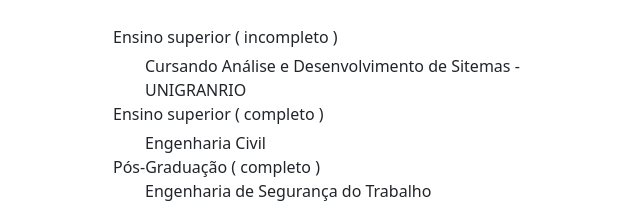
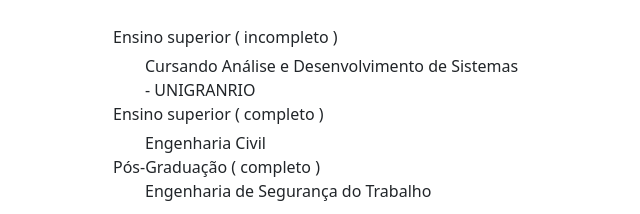
Before and after one commit to pereira-alves/pereira-alves.github.io, a plain HTML site: page index.html in a window 1280 px wide. Shown: the part 525-739 px from the top of the page, 621-1261 px from the left. Drawn offline with nearby package versions, Linux system fonts and the light colour scheme.

Commit message:
Update index.html
Correção Ortográfica

```diff
--- a/index.html
+++ b/index.html
@@ -105,7 +105,7 @@
                             <h3>Formação Acadêmica </h3>
                             <ul>
                                 <li>Ensino superior ( incompleto )</li>
-                                    <ul>Cursando Análise e Desenvolvimento de Sitemas - UNIGRANRIO</UL>
+                                    <ul>Cursando Análise e Desenvolvimento de Sistemas - UNIGRANRIO</UL>
                                 <li>Ensino superior ( completo )</li>
                                         <ul>Engenharia Civil</ul>
                                 <li>Pós-Graduação ( completo )
```
